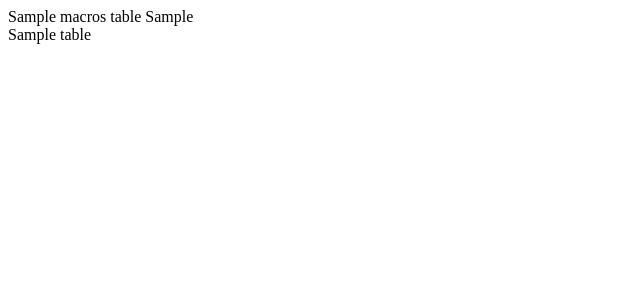
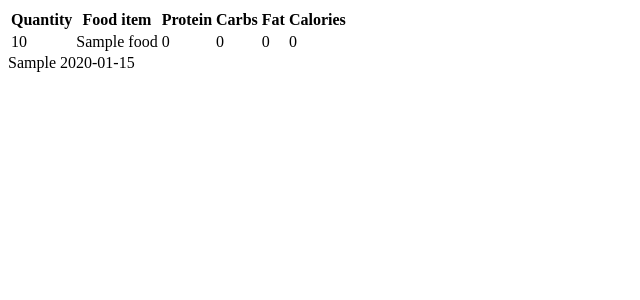
Before and after one commit to JermiahHabashy/Sa3doon_PersonalHealthSite, a Flask app: template templates/macros.html in a window 1280 px wide. Shown: the top 300 px of the page, without its empty margins (0-640 px from the left). Run offline with Flask 2, Linux system fonts and the light colour scheme; the template is opened without the code that fills it: most values are stand-ins (such as "Sample title", 1, 10 or a date in 2020); some libraries are stand-ins or nearby versions.

Commit message:
Added macros table, made quantity and food item editable, add_row button adds ONLY 1 row (bug)

```diff
--- a/main.py
+++ b/main.py
@@ -3,8 +3,9 @@
 from flask_bootstrap import Bootstrap
 from flask_sqlalchemy import SQLAlchemy
 from flask_wtf import FlaskForm
-from wtforms import SelectField, DecimalField, IntegerField, SubmitField
+from wtforms import SelectField, DecimalField, IntegerField, SubmitField, StringField
 from wtforms.validators import InputRequired, NumberRange
+from flask import request
 from wtforms.widgets import TableWidget, TextInput
 
 app = flask.Flask(__name__)
@@ -38,16 +39,27 @@
 	return flask.render_template("index.html", health_form=health_form, BMR=BMR)
 
 
+class AllFoodsForm(FlaskForm):
+	update = SubmitField("Update")
+	add_row = SubmitField("Add new row")
+
 class MacrosTableForm(FlaskForm):
-	table = TableWidget("test")
-	food_name = TextInput("test")
+	food_quantity = IntegerField(validators=[InputRequired()])
+	food_name = StringField(validators=[InputRequired()])
 
+@app.route('/macros', methods=["GET", "POST"])
+def macros(list_of_foods=None):
+	if list_of_foods is None:
+		list_of_foods = []
+	all_foods: AllFoodsForm = AllFoodsForm()
 
+	if request.method == 'POST':
+		if all_foods.add_row.data:
+			list_of_foods.append(MacrosTableForm())
+			print(len(list_of_foods))
+			all_foods.add_row.data = False
 
-@app.route('/macros', methods=["GET"])
-def macros():
-	macros_table: MacrosTableForm = MacrosTableForm()
-	return flask.render_template("macros.html", macros_table=macros_table)
+	return flask.render_template("macros.html", all_foods=all_foods, list_of_foods=list_of_foods)
 
 
 if __name__ == "__main__":
--- a/templates/macros.html
+++ b/templates/macros.html
@@ -6,7 +6,29 @@
 	{% import "bootstrap/wtf.html" as wtf %}
 </head>
 <body>
-	{{ wtf.quick_form(macros_table) }}
-	{{ macros_table.table }}
+	<table>
+		<tr>
+			<th>Quantity</th>
+			<th>Food item</th>
+			<th>Protein</th>
+			<th>Carbs</th>
+			<th>Fat</th>
+			<th>Calories</th>
+		</tr>
+		{% for food in list_of_foods %}
+		<tr>
+			<td>{{ food.food_quantity }}</td>
+			<td>{{ food.food_name }}</td>
+			<td>0</td>
+			<td>0</td>
+			<td>0</td>
+			<td>0</td>
+		</tr>
+		{% endfor %}
+	</table>
+	<form method= "post" action={{url_for('macros')}} >
+		{{ all_foods.add_row }}
+		{{ all_foods.update }}
+	</form>
 </body>
 </html>
```
